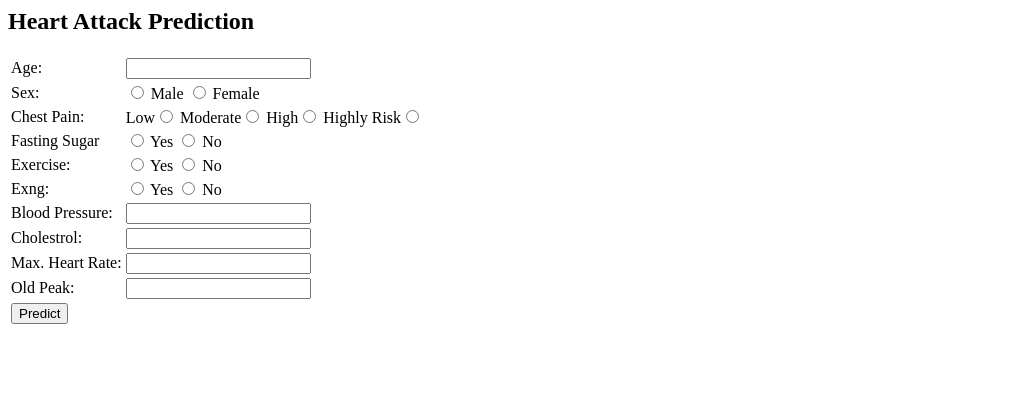
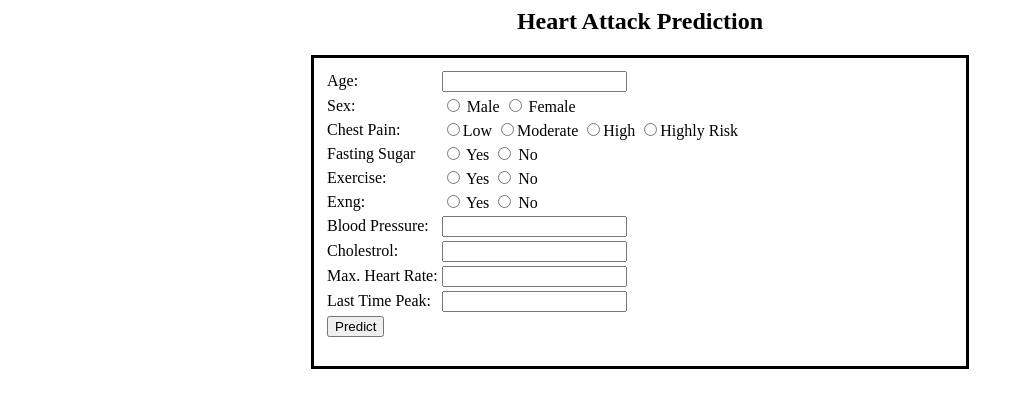
Before and after one commit to syamantha11/HeartRatePrediction, a Flask app: page / in a window 1280 px wide. Shown: the top 408 px of the page, without its empty margins (0-1022 px from the left). Run offline with Flask 2, Linux system fonts and the light colour scheme.

Commit message:
Update index.html

```diff
--- a/templates/index.html
+++ b/templates/index.html
@@ -5,6 +5,19 @@
 
 </head>
 <body>
+    <style>
+        .center {
+              margin: auto;
+              width: 50%;
+              border: 3px solid black;
+              padding: 10px;
+            }
+        h2{
+            text-align: center;
+        }
+
+    </style>
+    <div class='center'>
 
     <form action='/submit' method='Post'>
         <table>
@@ -25,10 +38,10 @@
             <tr>
                 <td>Chest Pain: </td>
 
-                <td>Low<input type='radio' id='low' name='chestpain' value=0>
-                Moderate<input type='radio' id='moderate' name='chestpain' value=1>
-                High<input type='radio' id='high' name='chestpain' value=2>
-                Highly Risk<input type='radio' id='highly risk' name='chestpain' value=3>
+                <td><input type='radio' id='low' name='chestpain' value=0>Low
+                <input type='radio' id='moderate' name='chestpain' value=1>Moderate
+                <input type='radio' id='high' name='chestpain' value=2>High
+                <input type='radio' id='highly risk' name='chestpain' value=3>Highly Risk
                 </td>
             </tr>
             <tr>
@@ -74,7 +87,7 @@
                 <td><input type='number' name='max_heartrate' id='max_hr'></td>
             </tr>
             <tr>
-                <td>Old Peak:</td>
+                <td>Last Time Peak:</td>
                 <td><input type='text' name='oldpeak' id='oldpeak'></td>
             </tr>
 
@@ -87,7 +100,7 @@
 
 
     </form>
-
+    </div>
 
 </body>
 
```
